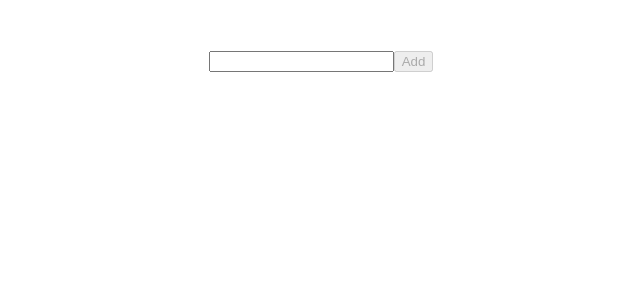
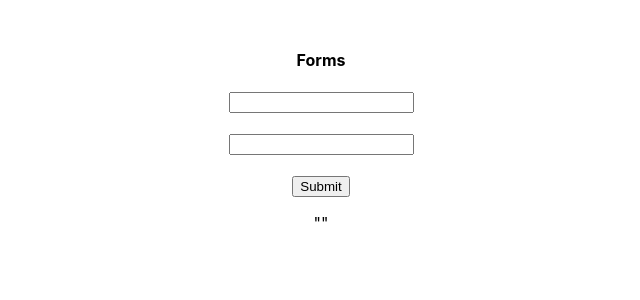
Before and after one commit to ashokthrymr/react-beginner, a React (Create React App) app: page / in a window 1280 px wide. Shown: the top 300 px of the page, without its empty margins (319-959 px from the left). Built offline with nearby package versions, Linux system fonts and the light colour scheme.

Commit message:
form data submit

```diff
--- a/src/App.js
+++ b/src/App.js
@@ -1,11 +1,12 @@
 import React, { Component } from 'react';
 import './App.css';
+import Form from './components/form/form';
 // import UserInput from './components/task1/UserInput';
 // import UserOutput from './components/task1/UserOuput';
 // import List from './components/task1/list'
 // import Validation from './components/task2/validation';
 // import CharComponent from './components/task2/CharComponent'
-import Custom from './components/custom/custom';
+// import Custom from './components/custom/custom';
 class App extends Component {
   constructor(props) {
     super(props);
@@ -23,10 +24,16 @@ class App extends Component {
 
 
     // custom
+    // this.state = {
+    //   inputList: [],
+    //   inputValue: '',
+    //   disabled: true
+    // }
+
+
+    // Form
     this.state = {
-      inputList: [],
-      inputValue: '',
-      disabled: true
+      formData: '',
     }
   }
 
@@ -58,59 +65,67 @@ class App extends Component {
 
 
   // custom task
-  customChange(event) {
-    let value = event.target.value;
-    console.log(value.length);
+  // customChange(event) {
+  //   let value = event.target.value;
+  //   console.log(value.length);
 
-    if (value) {
-      if (/^[0-9a-zA-Z]+$/i.test(value)) {
-        this.setState({
-          disabled: false,
-          inputValue: value
-        })
-      } else {
-        this.setState({
-          disabled: true,
-          inputValue:value
-        })
-      }
-    }
-    else {
-      this.setState({
-        disabled: true,
-        inputValue: value
-      })
-    }
+  //   if (value) {
+  //     if (/^[0-9a-zA-Z]+$/i.test(value)) {
+  //       this.setState({
+  //         disabled: false,
+  //         inputValue: value
+  //       })
+  //     } else {
+  //       this.setState({
+  //         disabled: true,
+  //         inputValue:value
+  //       })
+  //     }
+  //   }
+  //   else {
+  //     this.setState({
+  //       disabled: true,
+  //       inputValue: value
+  //     })
+  //   }
+  // }
+  // getRandomColor() {
+  //   let color = "#";
+  //   let letters="0123456789abcdef"
+  //   for (let i = 0; i < 6; i++) {
+  //     color += letters[Math.floor(Math.random() * 16)];
+  //   }
+  //   return color
+  // }
+  // addevent() {
+  //   let inputValue = this.state.inputValue;
+  //   if (inputValue) {
+  //     let listData = this.state.inputList;
+  //     let obj={
+  //       "name":inputValue,
+  //       "color":this.getRandomColor()
+  //     }
+  //     let findElementExit = listData.findIndex(ele => ele.name === inputValue);
+  //     listData = [...listData, obj];
+  //     if (findElementExit === -1) {
+  //       this.setState({
+  //         inputList: listData,
+  //         inputValue: ''
+  //       })
+  //     } else {
+  //       alert("This element Already exit");
+  //     }
+  //   }
+  // }
+
+  // Form
+  formSubmit(event) {
+  let eventData={...event}
+    this.setState({
+      formData:eventData
+    })
+    console.log(this.state);
   }
-  getRandomColor() {
-    let color = "#";
-    let letters="0123456789abcdef"
-    for (let i = 0; i < 6; i++) {
-      color += letters[Math.floor(Math.random() * 16)];
-    }
-    return color
-  }
-  addevent() {
-    let inputValue = this.state.inputValue;
-    if (inputValue) {
-      let listData = this.state.inputList;
-      let obj={
-        "name":inputValue,
-        "color":this.getRandomColor()
-      }
-      let findElementExit = listData.findIndex(ele => ele.name === inputValue);
-      listData = [...listData, obj];
-      if (findElementExit === -1) {
-        this.setState({
-          inputList: listData,
-          inputValue: ''
-        })
-      } else {
-        alert("This element Already exit");
-      }
-    }
-  }
-
 
   render() {
     const style = {
@@ -141,8 +156,15 @@ class App extends Component {
 
         {/* {custom task} */}
 
-        <input type="text" onChange={this.customChange.bind(this)} value={this.state.inputValue} /><button disabled={this.state.disabled} onClick={this.addevent.bind(this)}>Add</button>
-        <Custom parentData={this.state} />
+        {/* <input type="text" onChange={this.customChange.bind(this)} value={this.state.inputValue} /><button disabled={this.state.disabled} onClick={this.addevent.bind(this)}>Add</button>
+        <Custom parentData={this.state} /> */}
+
+
+
+        {/* Form data */}
+        <h4>Forms</h4>
+        <Form submit={this.formSubmit.bind(this)}></Form>
+        <p>{JSON.stringify(this.state.formData)}</p>
       </div>
     );
   }
--- /dev/null
+++ b/src/components/form/form.js
@@ -0,0 +1,36 @@
+import React, { Component } from 'react';
+class Form extends Component {
+    constructor(props) {
+        super(props);
+        this.state = {
+            name: '',
+            email: ''
+        }
+    }
+    nameChange(event) {
+        this.setState({
+            name: event.target.value
+        })
+    }
+    emailChange(event) {
+        this.setState({
+            email: event.target.value
+        })
+    }
+    submitData() {
+        this.props.submit(this.state)
+
+    }
+    render() {
+        console.log(this.props);
+
+        return (
+            <div>
+                <input type='text' value={this.state.name} onChange={this.nameChange.bind(this)} /><br></br><br></br>
+                <input type='text' value={this.state.email} onChange={this.emailChange.bind(this)} /><br></br><br></br>
+                <button type="button" onClick={this.submitData.bind(this)}>Submit</button>
+            </div>
+        )
+    }
+}
+export default Form
```
